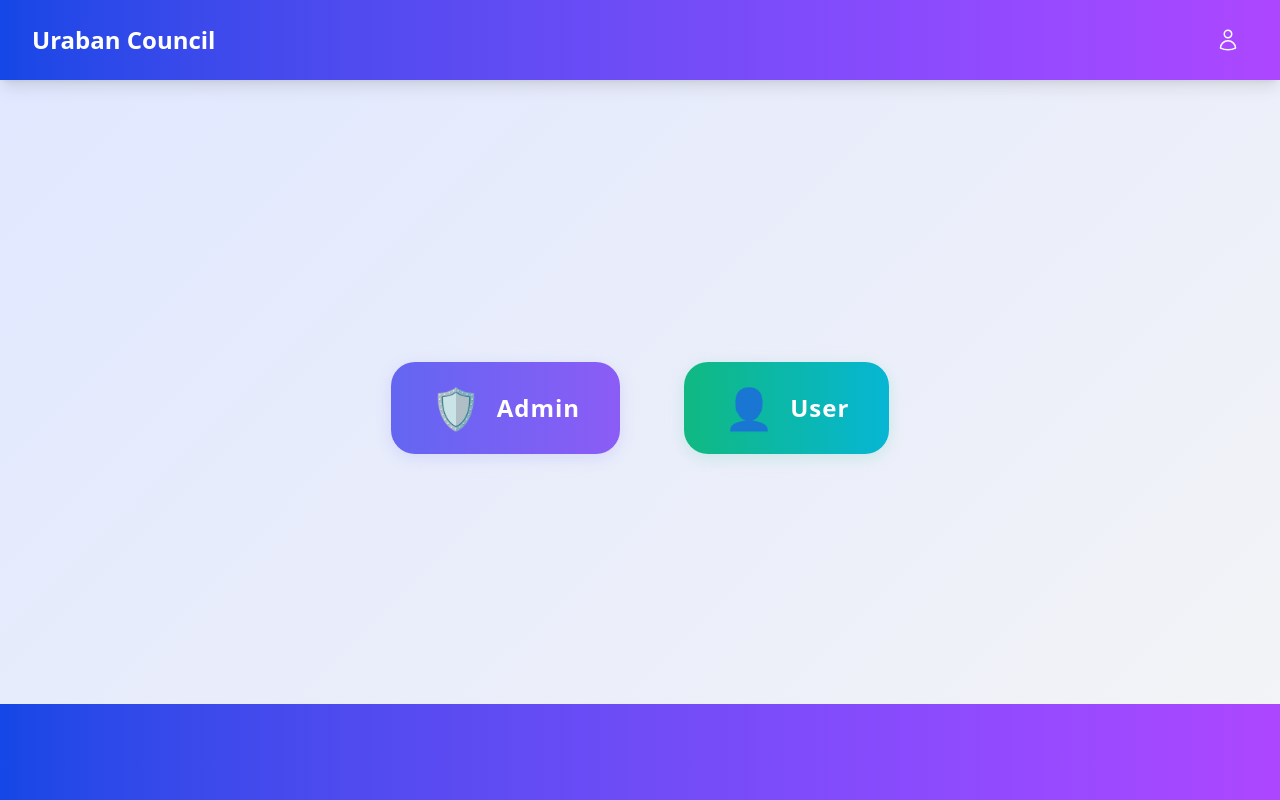
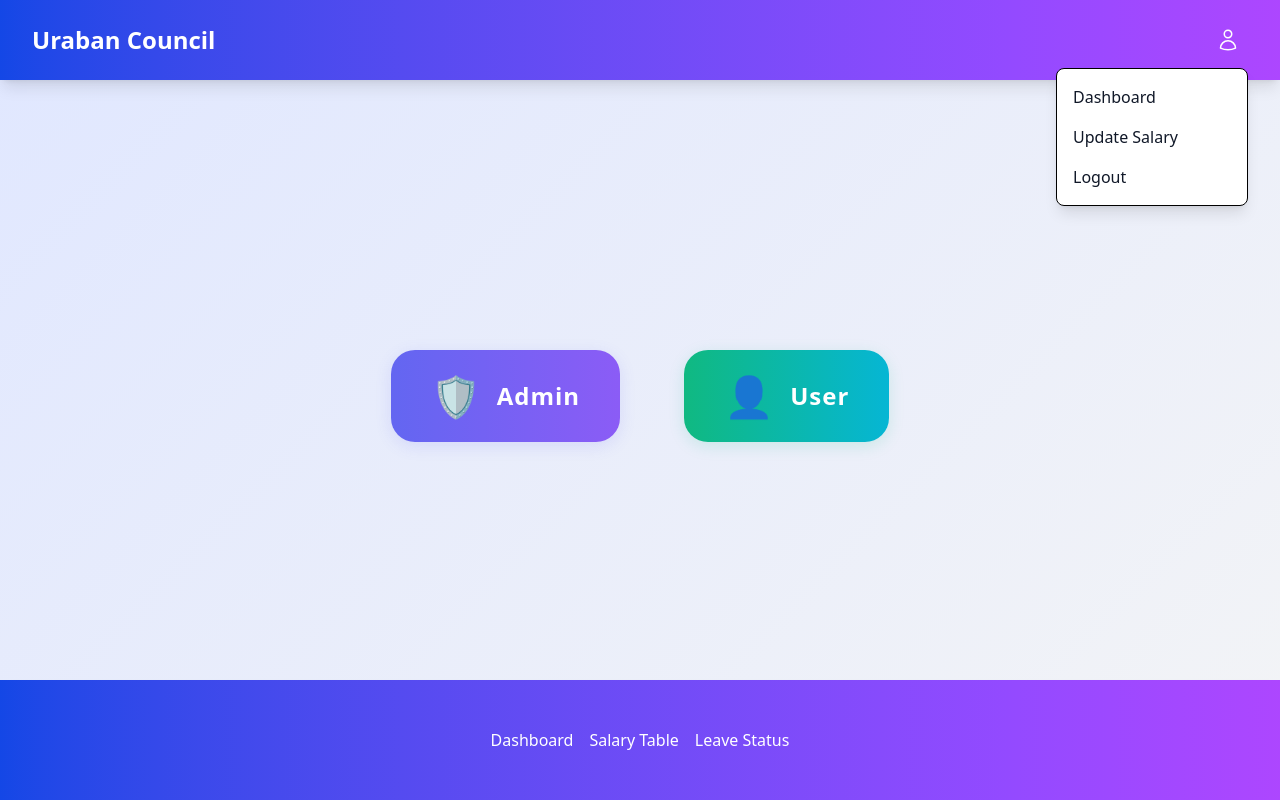
Before and after one commit to heshanjeewantha/salarymangement_mern, a React (Vite) app in the folder myviteapp/: page / in a window 1280 px wide. Both pictures are taken after a click on the button 1228 px from the left and 40 px from the top of the page. Built offline with nearby package versions, Linux system fonts and the light colour scheme; no server answers.

Commit message:
Enhance Footer and Header components; add user menu functionality and navigation links

```diff
--- a/myviteapp/src/components/Footer.jsx
+++ b/myviteapp/src/components/Footer.jsx
@@ -5,7 +5,12 @@ const Footer = () => {
   return (
     <footer className="bg-gradient-to-r from-blue-700 to-purple-500 shadow-lg text-white">
       <div className="mx-auto max-w-7xl px-4 sm:px-6 lg:px-8 py-12">
+        <div className="flex space-x-4 justify-center">
+          <a href="/" className="hover:text-blue-300">Dashboard</a>
+          <a href="/salary-table" className="hover:text-blue-300">Salary Table</a>
+          <a href="/leavestatus" className="hover:text-blue-300">Leave Status</a>
 
+        </div>
       </div>
     </footer>
   );
--- a/myviteapp/src/components/Header.jsx
+++ b/myviteapp/src/components/Header.jsx
@@ -66,6 +66,53 @@ const Header = () => {
               >
                 <UserIcon className="h-6 w-6" />
               </button>
+
+              {/* Dropdown menu */}
+              {isUserMenuOpen && (
+                <div className="absolute right-0 mt-2 w-48 bg-white rounded-lg shadow-lg py-2 border z-50">
+                  {isLoggedIn ? (
+                    <>
+                      <Link
+                        to="/leavestatus"
+                        className="block px-4 py-2 text-gray-900 hover:bg-gradient-to-r from-blue-400 to-purple-200"
+                        onClick={() => setIsUserMenuOpen(false)}
+                      >
+                        Dashboard
+                      </Link>
+                      <Link
+                        to="/update-salary/1"
+                        className="block px-4 py-2 text-gray-900 hover:bg-gradient-to-r from-green-400 to-green-200"
+                        onClick={() => setIsUserMenuOpen(false)}
+                      >
+                        Update Salary
+                      </Link>
+                      <button
+                        onClick={handleLogout}
+                        className="w-full text-left px-4 py-2 text-gray-900 hover:bg-gradient-to-r from-blue-400 to-purple-200"
+                      >
+                        Logout
+                      </button>
+                    </>
+                  ) : (
+                    <>
+                      <Link
+                        to="/login"
+                        className="block px-4 py-2 text-gray-900 hover:bg-gradient-to-r from-blue-400 to-purple-200"
+                        onClick={() => setIsUserMenuOpen(false)}
+                      >
+                        Sign In
+                      </Link>
+                      <Link
+                        to="/register"
+                        className="block px-4 py-2 text-gray-900 hover:bg-blue-200"
+                        onClick={() => setIsUserMenuOpen(false)}
+                      >
+                        Register
+                      </Link>
+                    </>
+                  )}
+                </div>
+              )}
             </div>
           </div>
         </div>
--- a/myviteapp/src/pages/Dashboard.jsx
+++ b/myviteapp/src/pages/Dashboard.jsx
@@ -47,6 +47,7 @@ const Dashboard = () => {
           }}
           onMouseOver={e => e.currentTarget.style.transform = 'scale(1.05)'}
           onMouseOut={e => e.currentTarget.style.transform = 'scale(1)'}
+          onClick={() => navigate('/leaveform')}
           >
             <span role="img" aria-label="user" style={{ fontSize: '2.5rem', marginRight: '1rem' }}>👤</span>
             <span style={{ fontWeight: '600', letterSpacing: '1px' }}>User</span>
```
